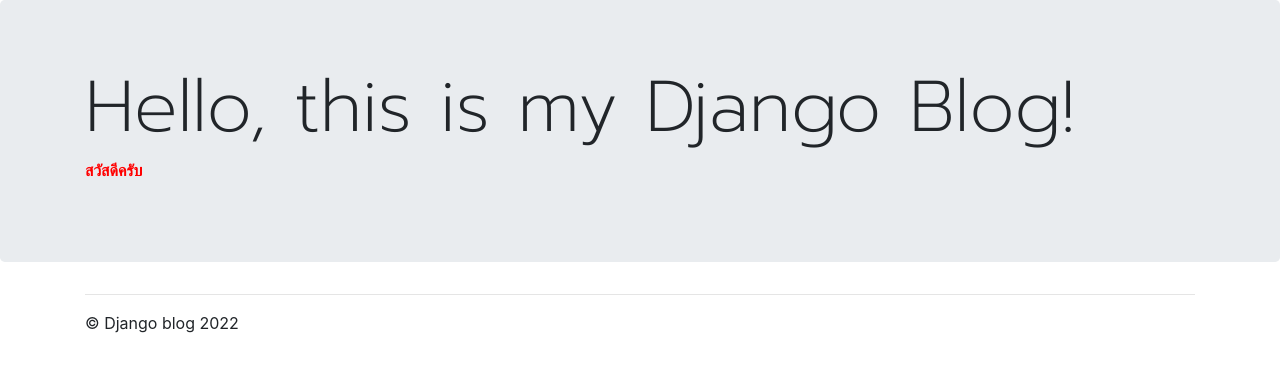
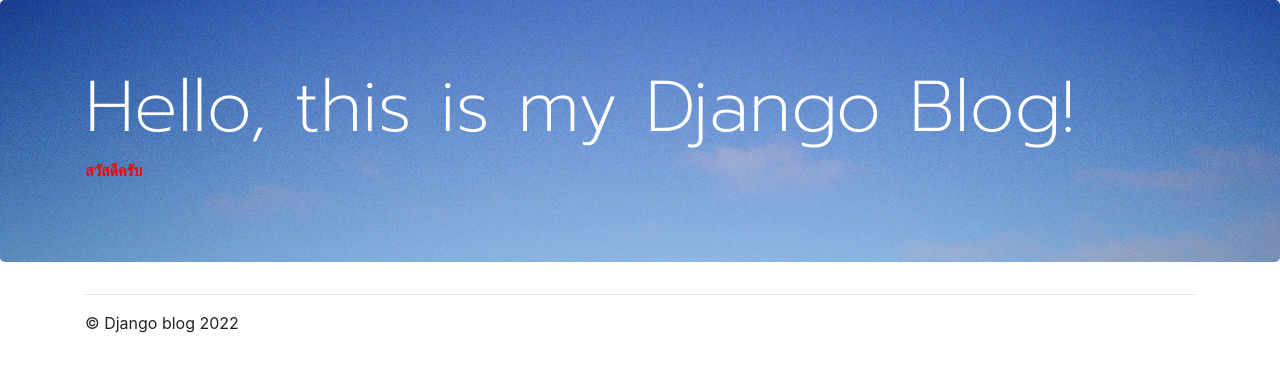
Before and after one commit to watthanatham/Blog-web, a Django app: page /blog/ in a window 1280 px wide. Shown: the part 56-428 px from the top of the page. Run offline with Django 3.2, Linux system fonts and the light colour scheme; data that the repository does not hold is empty; some libraries are stand-ins or nearby versions.

Commit message:
import img

```diff
--- a/blog/static/css/blog.css
+++ b/blog/static/css/blog.css
@@ -1,8 +1,21 @@
+.body{
+  padding-top: 3.5rem;
+}
+h1, h2 {
+  font-family: 'Prompt', sans-serif;
+  font-weight: 800;
+}
+.jumbotron {
+  background: linear-gradient(
+    rgba(0,0,250, 0.25),
+    rgba(125, 250, 250, 0.45)
+  ), url('../img/ana-as-9__urMnLC7o-unsplash.jpg');
+  background-size: cover;
+  background-repeat: no-repeat;
+  background-attachment: fixed;
+  color: white !important;
+}
 .message {
   font-weight: 600;
   color: red;
 }
-h1, h2,h3, h4, h5, h6 {
-  font-family: 'Prompt', sans-serif;
-  font-weight: 800;
-}
```
Also changed, not shown: blog/static/img/ana-as-9__urMnLC7o-unsplash.jpg (added), 1 other file.
